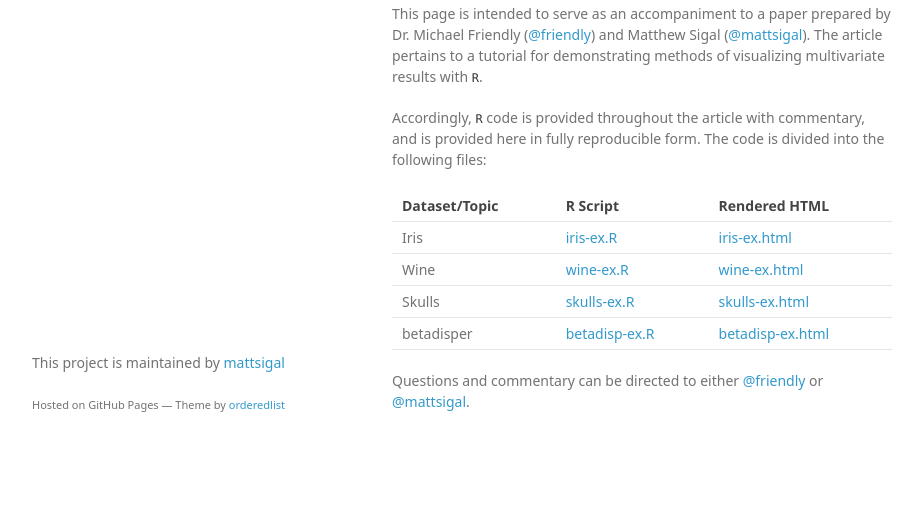
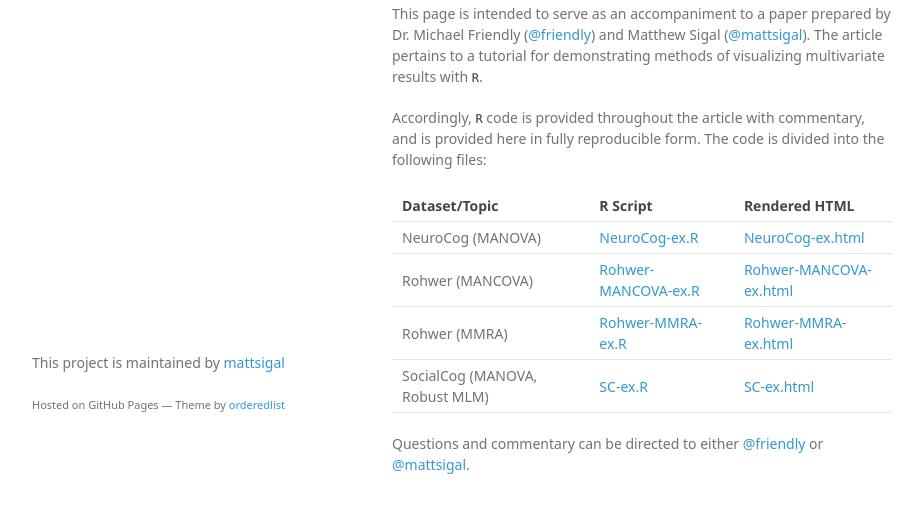
Before and after one commit to mattsigal/graph-MLM, a plain HTML site: page index.html in a window 1280 px wide. Shown: the part 316-828 px from the top of the page, without its empty margins (178-1101 px from the left). Before the commit the page ends 800 px from the top, so only its background shows below. Drawn offline with Linux system fonts and the light colour scheme; a web font is replaced by a local one.

```diff
--- a/index.html
+++ b/index.html
@@ -47,24 +47,24 @@
 </thead>
 <tbody>
 <tr>
-<td align="center">Iris</td>
-<td align="center"><a href="https://github.com/mattsigal/eqcov_supp/blob/master/iris-ex.R">iris-ex.R</a></td>
-<td align="center"><a href="https://mattsigal.github.io/eqcov_supp/iris-ex.html">iris-ex.html</a></td>
+<td align="center">NeuroCog (MANOVA)</td>
+<td align="center"><a href="https://github.com/mattsigal/graph-MLM/raw/master/NeuroCog-ex.R">NeuroCog-ex.R</a></td>
+<td align="center"><a href="https://github.com/mattsigal/graph-MLM/raw/master/NeuroCog-ex.html">NeuroCog-ex.html</a></td>
 </tr>
 <tr>
-<td align="center">Wine</td>
-<td align="center"><a href="https://github.com/mattsigal/eqcov_supp/blob/master/wine-ex.R">wine-ex.R</a></td>
-<td align="center"><a href="https://mattsigal.github.io/eqcov_supp/wine-ex.html">wine-ex.html</a></td>
+<td align="center">Rohwer (MANCOVA)</td>
+<td align="center"><a href="https://github.com/mattsigal/graph-MLM/raw/master/Rohwer-MANCOVA-ex.R">Rohwer-MANCOVA-ex.R</a></td>
+<td align="center"><a href="https://github.com/mattsigal/graph-MLM/raw/master/Rohwer-MANCOVA-ex.html">Rohwer-MANCOVA-ex.html</a></td>
 </tr>
 <tr>
-<td align="center">Skulls</td>
-<td align="center"><a href="https://github.com/mattsigal/eqcov_supp/blob/master/skulls-ex.R">skulls-ex.R</a></td>
-<td align="center"><a href="https://mattsigal.github.io/eqcov_supp/skulls-ex.html">skulls-ex.html</a></td>
+<td align="center">Rohwer (MMRA)</td>
+<td align="center"><a href="https://github.com/mattsigal/graph-MLM/raw/master/Rohwer-MMRA-ex.R">Rohwer-MMRA-ex.R</a></td>
+<td align="center"><a href="https://github.com/mattsigal/graph-MLM/raw/master/Rohwer-MMRA-ex.html">Rohwer-MMRA-ex.html</a></td>
 </tr>
 <tr>
-<td align="center">betadisper</td>
-<td align="center"><a href="https://github.com/mattsigal/eqcov_supp/blob/master/betadisp-ex.R">betadisp-ex.R</a></td>
-<td align="center"><a href="https://mattsigal.github.io/eqcov_supp/betadisp-ex.html">betadisp-ex.html</a></td>
+<td align="center">SocialCog (MANOVA, Robust MLM)</td>
+<td align="center"><a href="https://github.com/mattsigal/graph-MLM/raw/master/SC-ex.R">SC-ex.R</a></td>
+<td align="center"><a href="https://github.com/mattsigal/graph-MLM/raw/master/SC-ex.html">SC-ex.html</a></td>
 </tr>
 </tbody>
 </table>
```
Also changed, not shown: params.json (+1 -1 lines).
